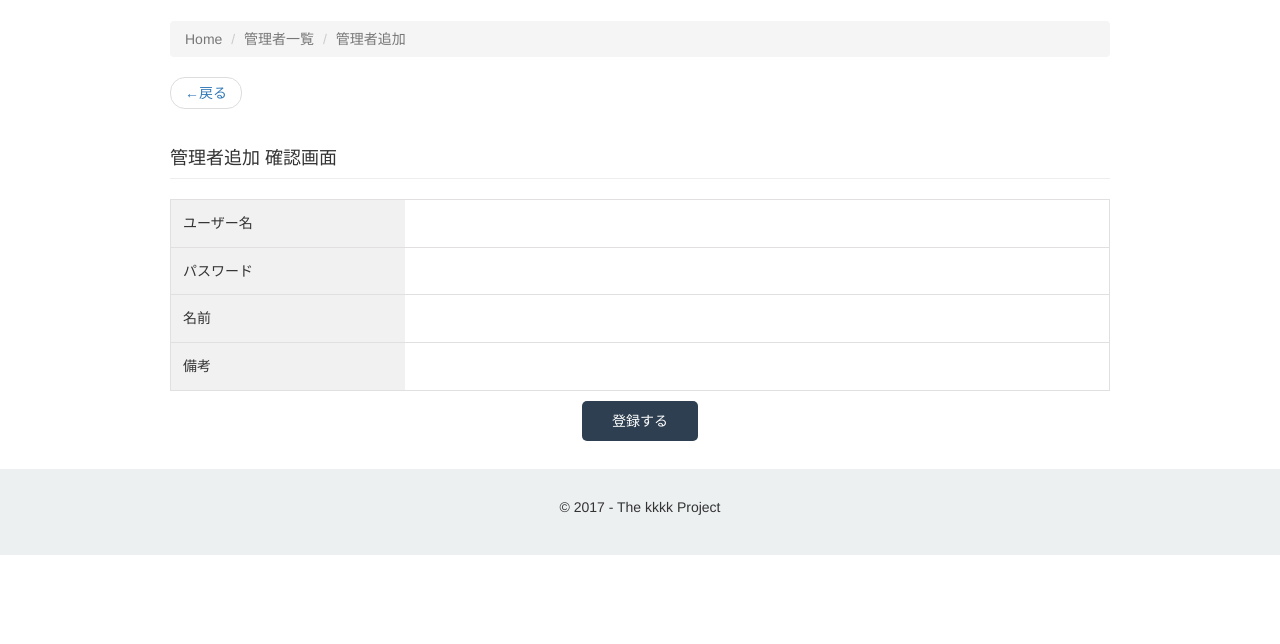
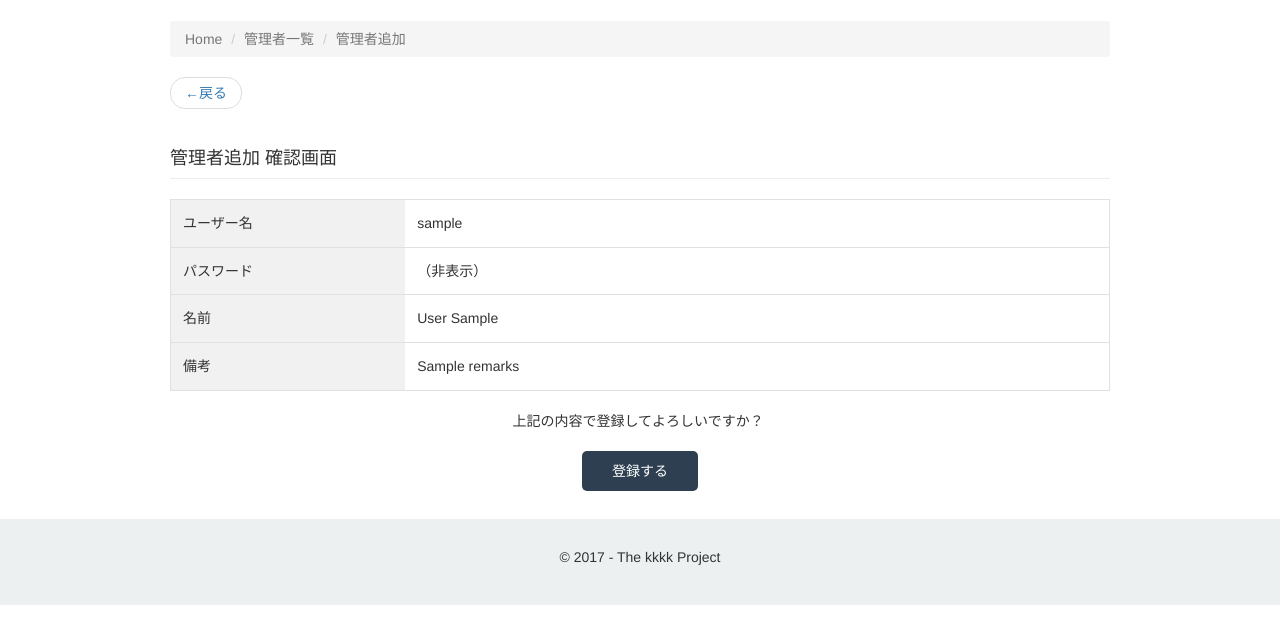
Before and after one commit to kk0917/adsearch.tokyo, a PHP site: template app/resources/views/backend/staff/confirm.html.twig in a window 1280 px wide. Shown: the part 60-704 px from the top of the page. Run offline with PHP 8.4, Linux system fonts and the light colour scheme; the template is opened without the code that fills it: most values are stand-ins (such as "Sample title", 1, 10 or a date in 2020); lists and menus that the app fills with data are empty; some libraries are stand-ins or nearby versions.

Commit message:
refs #0003 create manager function of backend
* 管理者追加機能の確認画面を作成
* ディレクトリ名称をadminからbackendに更新

```diff
--- a/app/resources/views/backend/staff/confirm.html.twig
+++ b/app/resources/views/backend/staff/confirm.html.twig
@@ -24,7 +24,8 @@
             ユーザー名</span>
           </th>
           <td>
-
+            {{ manager.username }}
+            <input type="hidden" name="user_name" value="{{ manager.username }}">
           </td>
         </tr>
         <tr>
@@ -32,7 +33,8 @@
             パスワード</span>
           </th>
           <td>
-
+            （非表示）
+            <input type="hidden" name="password" value="{{ manager.password }}">
           </td>
         </tr>
         <tr>
@@ -40,7 +42,9 @@
             名前
           </th>
           <td>
-
+            {{ manager.lastName }} {{ manager.firstName }}
+            <input type="hidden" name="last_name" value="{{ manager.lastName }}">
+            <input type="hidden" name="first_name" value="{{ manager.firstName }}">
           </td>
         </tr>
         <tr>
@@ -48,11 +52,15 @@
             備考
           </th>
           <td>
-
+            {{ manager.remarks }}
+            <input type="hidden" name="remarks" value="{{ manager.remarks }}">
           </td>
         </tr>
       </tbody>
     </table>
+    <div style="width:255px; margin:20px auto;">
+        <p>上記の内容で登録してよろしいですか？</p>
+    </div>
     <input type="submit"　class="btn btn-primary" value="登録する">
   </form>
 
--- a/web/admin/staff/confirm.php
+++ b/web/backend/staff/confirm.php
@@ -18,6 +18,10 @@ $manager = new ManagerRepository();
 $manager->setAllProperties('INSERT');
 $errors = $manager->validate();
 
+// パスワードを保護するためにハッシュ化
+$manager->setPassword(password_hash($manager->getPassword(), PASSWORD_DEFAULT));
+$manager->setPasswordConfirm('');
+
 if (count($errors)) {
     echo $twig->render('backend/staff/add.html.twig', [
         'manager' => $manager,
```
Also changed, not shown: src/AppBundle/Common/DatabaseAccessObject.php (+3 -4 lines), web/backend/index.php (renamed from web/admin/index.php), web/backend/staff/add.php (renamed from web/admin/staff/add.php).
